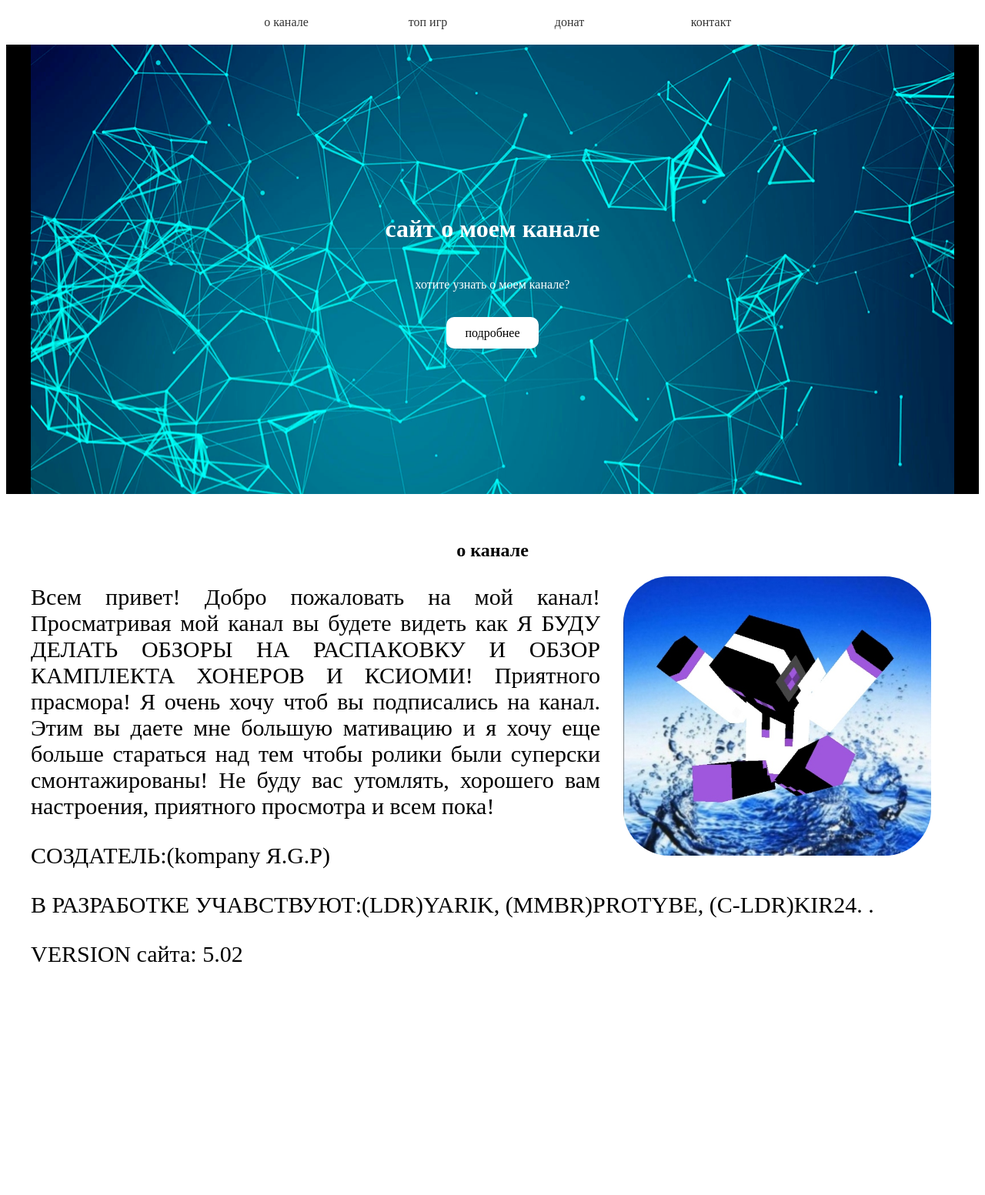
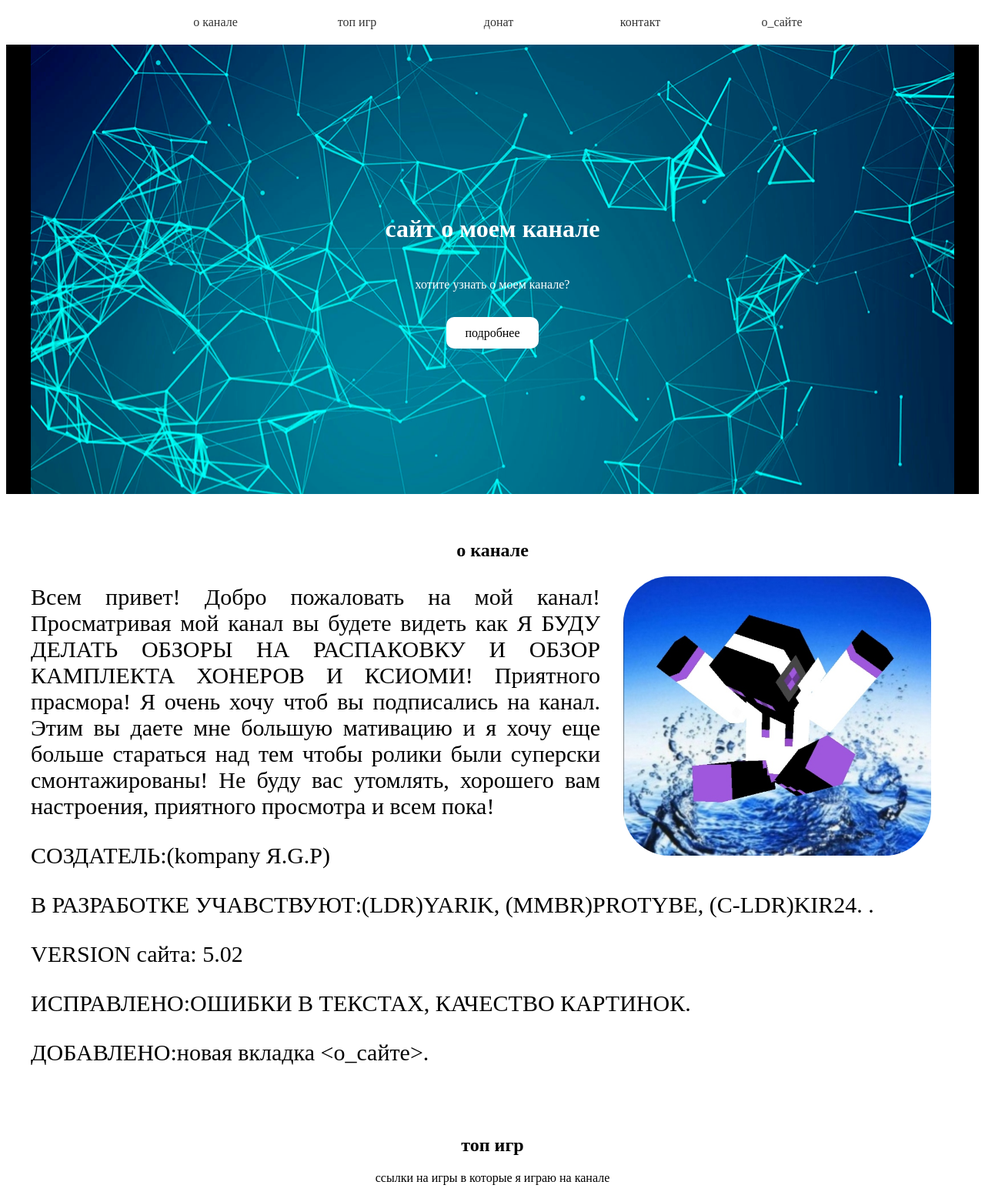
Before and after one commit to arseny9545/1, a plain HTML site: page index.html in a window 1280 px wide. Shown: the top 1553 px of the page at 77% size. Drawn offline with Linux system fonts and the light colour scheme.

Commit message:
Add files via upload

```diff
--- a/index.html
+++ b/index.html
@@ -16,6 +16,7 @@
        <a href="#team">топ игр</a>
        <a href="#prices">донат</a>
        <a href="#contact">контакт</a>
+       <a href="#selling">о_сайте</a>
 
     </div>
     <div class="header">
@@ -41,7 +42,9 @@
 
 
 
+<div id="selling">
 
+</div>
 </p>
 <p>
     СОЗДАТЕЛЬ:(kompany Я.G.P)
@@ -61,7 +64,7 @@
 </p>
 
 <p>
-    ДОБАВЛЕНО:2 НОВЫХ ПЕРСОНАЖА НА ПОСХАЛЬНОЙ СТРОНИЧКЕ, ОБНОВЛЕНИЕ КАНАЛА И ОПИСАНИЯ.
+    ДОБАВЛЕНО:новая вкладка <о_сайте>.
 </p>
 
     </div>
```
